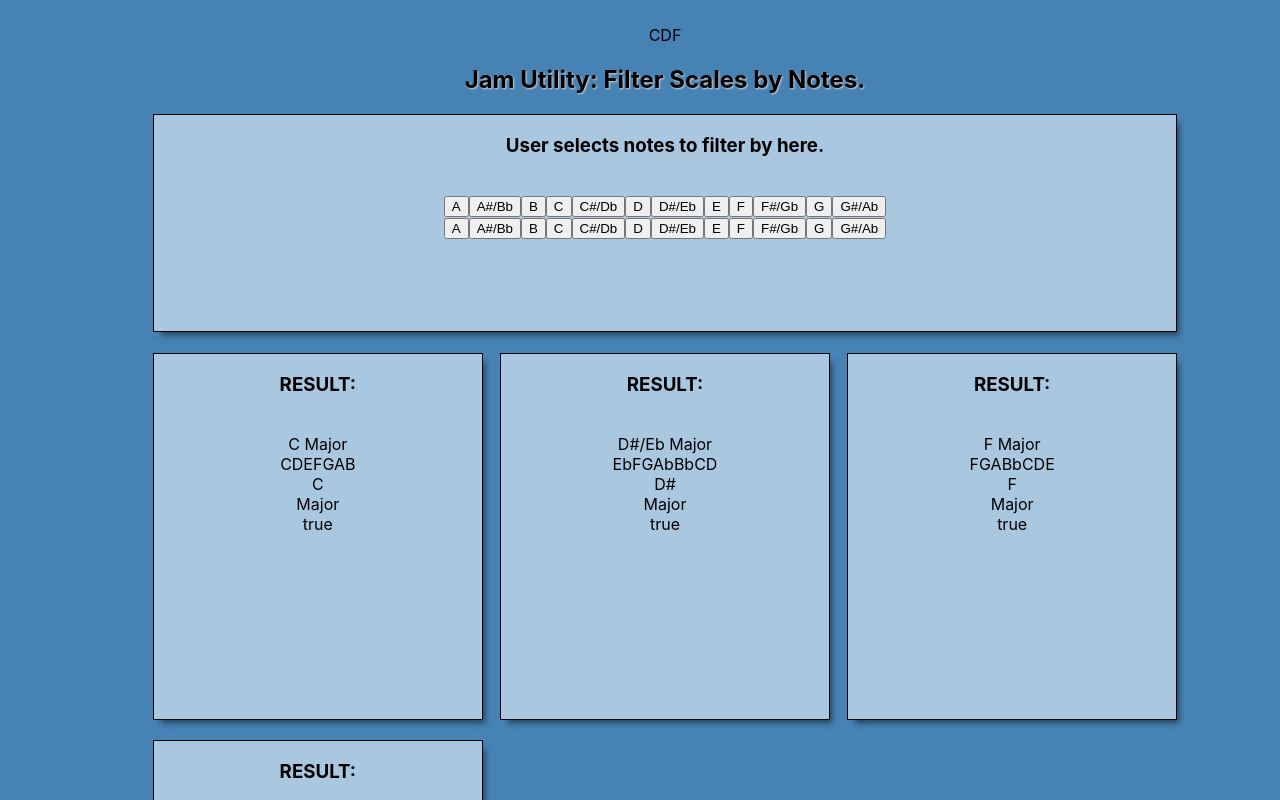
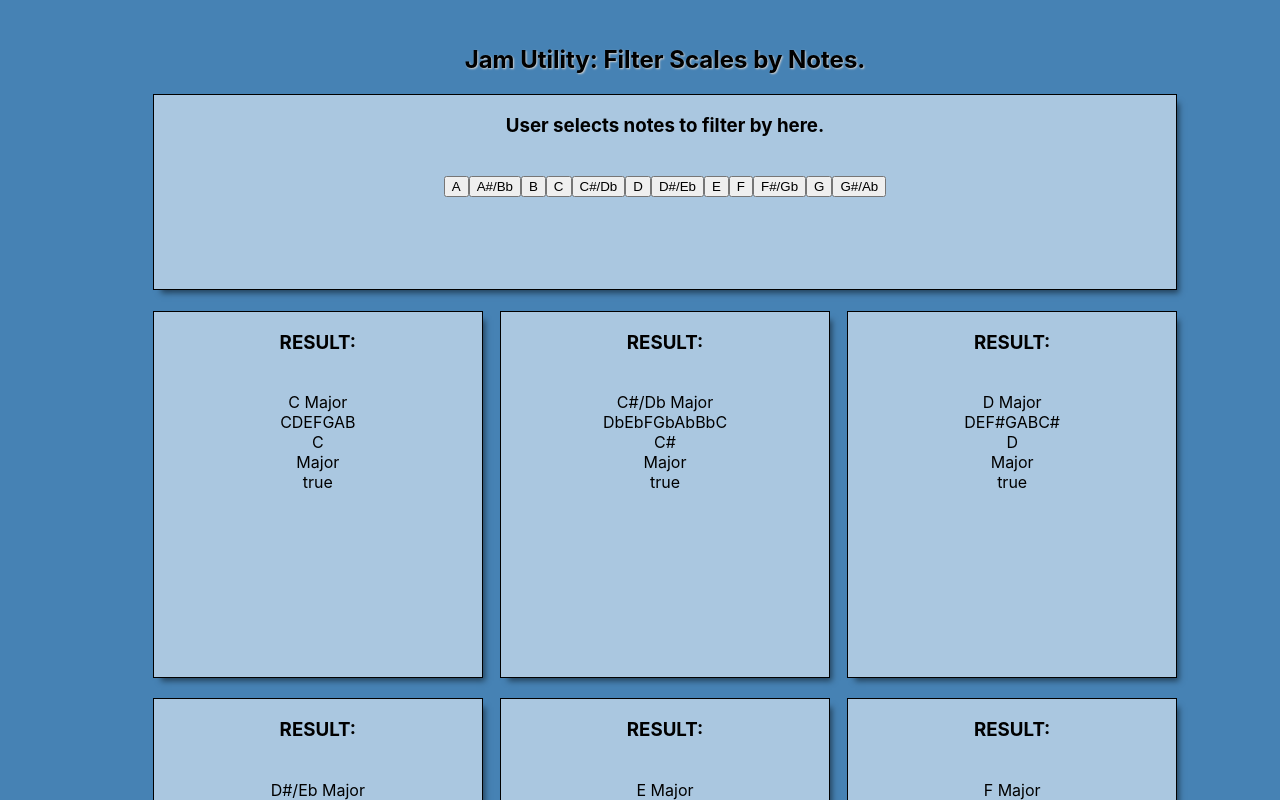
Before and after one commit to zhanknight/jam-utility, a React (Create React App) app: page / in a window 1280 px wide. Shown: the top 800 px of the page. Built offline with nearby package versions, Linux system fonts and the light colour scheme; the HTML template or start-up script is replaced by a standard one.

Commit message:
Remove second button row

```diff
--- a/src/App.js
+++ b/src/App.js
@@ -1,4 +1,4 @@
-import { useState } from 'react';
+import { useState, useEffect } from 'react';
 import './App.css';
 import Checkboxes from './Checkboxes';
 import Results from './Results';
@@ -7,7 +7,7 @@ import {scaleData} from './Scales.js'
 function App() {
 
 const [loadedScales, setLoadedScales] = useState(scaleData);
-const [selectedNotes, setSelectedNotes] = useState(["C", "D", "F"])
+const [selectedNotes, setSelectedNotes] = useState([])
 
 // start with all scales
 let filteredScaleData = loadedScales;
@@ -21,8 +21,6 @@ filteredScaleData = filteredScaleData.filter(stuff => {
 })
 count = count +1;
 });
-
-console.log(selectedNotes);
 
 // the app!
   return (
--- a/src/Checkboxes.js
+++ b/src/Checkboxes.js
@@ -2,16 +2,16 @@ import { useState } from "react";
 
 function Checkboxes(props) {
     const notenames = ["A", "A#/Bb", "B", "C", "C#/Db", "D", "D#/Eb", "E", "F", "F#/Gb", "G", "G#/Ab"]
+    const [interimNotes, setInterimNotes] = useState([])
 
 // this function sends a selected note back to the parent component for filtering
-    function setSelectedNotes(event) {
-      props.setSelectedNotes(event);
+    function setSelectedNotes(array) {
+      props.setSelectedNotes(array);
     }
 
-    let interimNotes = [];
 // this function pushes the note into the array
     function addNote(added) {
-      interimNotes.push(added);
+        interimNotes.push(added);
     }
 
 // this function splices the specific note out of the array
@@ -33,23 +33,13 @@ function Checkboxes(props) {
           addNote(clicked);
       }
       console.log(interimNotes);
+      setSelectedNotes(interimNotes);
+      // this is only causing a render on the first click but works otherwise. not sure why. possibly because im modifying state directly?
     }
 
-
-// two rows of note buttons right now - one updates a single note in the parent component for filtering
-// and the other updates the interim notes array, but that array is lost on re-render.
+// map out a button for each note that calls noteToggle when clicked
     return (
         <div className="App-selectorbar"> <h3>User selects notes to filter by here.</h3><br />
-
-     <div>
-        {notenames.map(note => {
-            return (
-                <>
-                <button onClick={() => {setSelectedNotes([note])}}>{note}</button>
-                </>
-            )
-        }) }
-      </div>
       <div>
         {notenames.map(note => {
             return (
```
